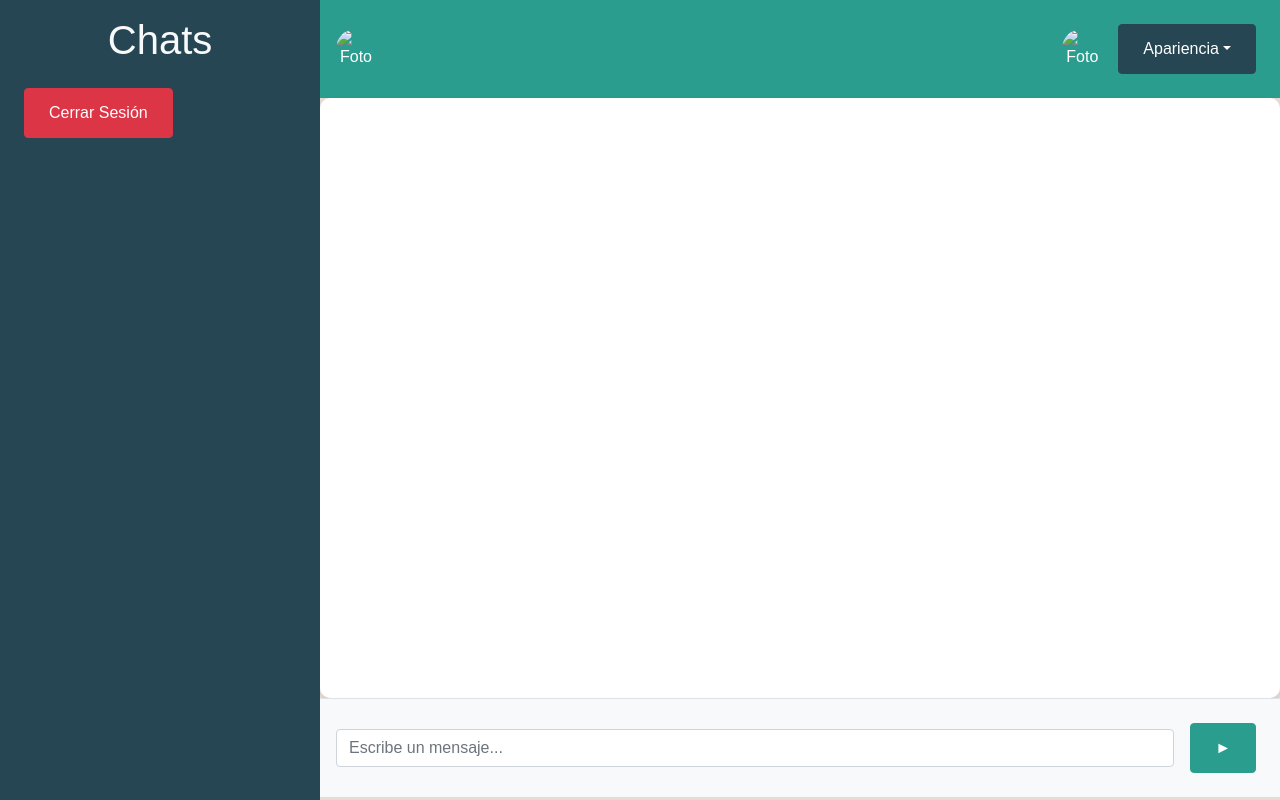
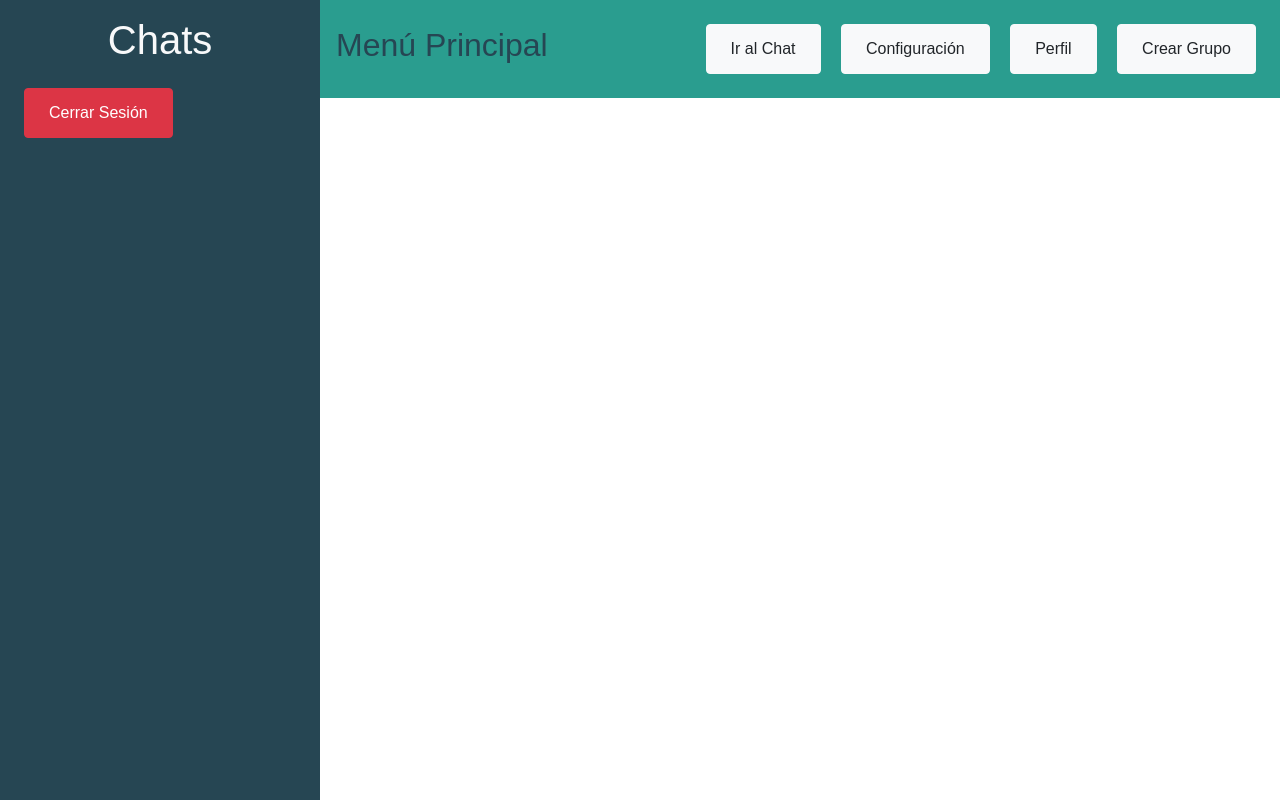
Before and after one commit to CriisGANG/ApiMensajeriaCCV, a Flask app: template templates/chat.html in a window 1280 px wide. Run offline with Flask 3, Linux system fonts and the light colour scheme; the template is opened without the code that fills it, so the values that code supplies are empty; some libraries are stand-ins or nearby versions.

Commit message:
Menu Principal

```diff
--- a/static/chat.js
+++ b/static/chat.js
@@ -12,11 +12,16 @@ document.addEventListener("DOMContentLoaded", function () {
   const displayedMessageIds = new Set(); // Set para almacenar los IDs de los mensajes ya mostrados
 
   // Cargar la lista de usuarios
+  // Limpiar la lista de usuarios antes de agregar nuevos
+  userList.innerHTML = '';
+
+  // Cargar la lista de usuarios
   users.forEach(user => {
+    const profilePictureUrl = user.user_profile_picture_url || '/static/default-profile.png'; // Imagen por defecto
     const li = document.createElement("li");
     li.classList.add("list-group-item", "user-item", "d-flex", "align-items-center");
     li.innerHTML = `
-      <img src="${user.profile_picture_url}" alt="Foto de perfil" class="profile-picture rounded-circle mr-2">
+      <img src="${profilePictureUrl}" alt="Foto de perfil" class="profile-picture rounded-circle mr-2">
       <div class="user-info">
         <span class="user-name">${user.username}</span>
         <span class="user-status">${user.status}</span>
@@ -39,8 +44,11 @@ document.addEventListener("DOMContentLoaded", function () {
       messageElement.classList.add(
         "message",
         message.sender_username === loggedInUser ? "sent" : "received",
-        message.status === "llegit" ? "read" : message.status === "rebut" ? "received" : "sent"
+        "p-2",
+        "mb-2",
+        "rounded"
       );
+      messageElement.style.textAlign = message.sender_username === loggedInUser ? "right" : "left"; // Alinear a la derecha si es el usuario
       messageElement.innerHTML = `<p><strong>${message.sender_username || "undefined"}</strong>: ${message.content}</p>`;
       chatMessages.appendChild(messageElement);
 
@@ -78,7 +86,7 @@ document.addEventListener("DOMContentLoaded", function () {
 
     // Crear el elemento del mensaje y agregarlo al chat
     const messageElement = document.createElement("div");
-    messageElement.classList.add("message", "sent");
+    messageElement.classList.add("message", "sent", "p-2", "mb-2", "rounded");
     messageElement.setAttribute("data-id", messageId); // Guardar el ID en el HTML
     messageElement.innerHTML = `<p><strong>${loggedInUser}</strong>: ${messageContent}</p>`;
     chatMessages.appendChild(messageElement);
--- a/static/script.js
+++ b/static/script.js
@@ -49,12 +49,14 @@ document.getElementById("loginForm").addEventListener("submit", async function (
           window.location.href = "/chat";  // Redirigir a otra página tras el login
       } else {
           errorMessage.textContent = responsejson.detail; // Mostrar mensaje de error
+          errorMessage.classList.add("error-visible"); // Añadir clase para mostrar el mensaje de error
       }
 
   } catch (error) {
       // 📌 Captura cualquier error en la petición fetch()
       console.error("Error en la petición:", error);
       errorMessage.textContent = "Error de conexión con el servidor.";
+      errorMessage.classList.add("error-visible"); // Añadir clase para mostrar el mensaje de error
   }
 });
 
--- a/templates/chat.html
+++ b/templates/chat.html
@@ -14,41 +14,21 @@
       <div id="Prueba" class="col-md-3 col-sm-12 sidebar bg-secondary text-white p-3">
         <h1 class="text-light">Chats</h1>
         <ul id="users" class="list-group user-list">
-          {% for user in users %}
-            <li class="list-group-item user-item d-flex align-items-center">
-              <img src="{{ user.profile_picture_url }}" alt="Foto de perfil" class="profile-picture rounded-circle mr-2">
-              <span>{{ user.username }}</span>
-            </li>
-          {% endfor %}
         </ul>
         <button id="logout" class="btn btn-danger mt-3">Cerrar Sesión</button>
       </div>
       <div id="chat-container" class="col-md-9 col-sm-12 chat-container d-flex flex-column">
-        <div class="chat-header d-flex justify-content-between align-items-center p-3 bg-primary text-white"> <!-- Cambiar a bg-primary -->
-          <div class="chat-header-info d-flex align-items-center">
-            <img src="{{ selected_user_profile_picture_url }}" alt="Foto de perfil" class="profile-picture rounded-circle mr-2">
-            <h2 class="username">{{ username }}</h2>
-          </div>
-          <div class="header-actions d-flex align-items-center position-relative">
-            <img src="{{ user_profile_picture_url }}" alt="Foto de perfil" class="profile-picture rounded-circle mr-2" id="profile-picture">
-            <button id="appearance-button" class="btn btn-secondary dropdown-toggle">Apariencia</button>
-            <div id="appearance-dropdown" class="appearance-dropdown dropdown-menu dropdown-menu-right">
-              <button id="dark-mode" class="dropdown-item">Modo Oscuro</button>
-              <button id="high-contrast" class="dropdown-item">Contraste Alto</button>
-              <button id="change-bg" class="dropdown-item">Cambiar Fondo</button>
-            </div>
+        <div class="menu-header d-flex justify-content-between align-items-center p-3 bg-primary text-white">
+          <h2 class="username">Menú Principal</h2>
+          <div>
+            <button id="go-to-chat" class="btn btn-light mr-2">Ir al Chat</button>
+            <button id="go-to-settings" class="btn btn-light mr-2">Configuración</button>
+            <button id="go-to-profile" class="btn btn-light mr-2">Perfil</button>
+            <button id="create-group" class="btn btn-light">Crear Grupo</button>
           </div>
         </div>
-        <div id="chat-messages" class="chat-messages flex-grow-1 p-3" style="background-image: url('{{ user_bg_picture_url }}');">
-          {% for message in conversation %}
-            <div class="message {% if message.sender_id == request.cookies.get('loggedInUser') %}sent{% else %}received{% endif %} p-2 mb-2 rounded">
-              <p><strong>{{ message.sender_username }}</strong>: {{ message.content }}</p>
-            </div>
-          {% endfor %}
-        </div>
-        <div class="chat-input-container d-flex p-3 bg-light border-top">
-          <input type="text" id="chat-input" class="form-control mr-2" placeholder="Escribe un mensaje...">
-          <button id="send-message" class="btn btn-primary">&#9658;</button>
+        <div class="menu-content flex-grow-1 p-3">
+          <!-- Contenido adicional si es necesario -->
         </div>
       </div>
     </div>
@@ -152,234 +132,22 @@
       }
     }
   }
+
+  document.getElementById("go-to-chat").addEventListener("click", function() {
+    window.location.href = "/chat";
+  });
+
+  document.getElementById("go-to-settings").addEventListener("click", function() {
+    window.location.href = "/settings";
+  });
+
+  document.getElementById("go-to-profile").addEventListener("click", function() {
+    window.location.href = "/profile";
+  });
+
+  document.getElementById("create-group").addEventListener("click", function() {
+    window.location.href = "/newGroup";
+  });
   </script>
 </body>
 </html>
-
-<style>
-body {
-  font-family: Arial, sans-serif;
-  background-color: #e5ddd5;
-  margin: 0;
-  padding: 0;
-  display: flex;
-  justify-content: center;
-  align-items: center;
-  height: 100vh;
-}
-
-.app-container {
-  display: flex;
-  width: 90%;
-  max-width: 1200px;
-  height: 90vh;
-  background-color: #ffffff;
-  border-radius: 10px;
-  box-shadow: 0 2px 5px rgba(0, 0, 0, 0.1);
-  overflow: hidden;
-}
-
-.sidebar {
-  width: 30%;
-  background-color: #075e54;
-  color: #ffffff;
-  padding: 20px;
-  box-sizing: border-box;
-  overflow-y: auto;
-}
-
-.settings-button {
-  margin-top: 20px;
-  padding: 10px;
-  background-color: #075e54;
-  color: #ffffff;
-  border: none;
-  border-radius: 5px;
-  cursor: pointer;
-}
-
-.chat-container {
-  width: 70%;
-  display: flex;
-  flex-direction: column;
-  background-color: #e5ddd5;
-  padding: 0;
-}
-
-.chat-header {
-  background-color: #075e54;
-  color: #ffffff;
-  padding: 15px;
-  text-align: center;
-  display: flex;
-  align-items: center;
-  justify-content: space-between;
-}
-
-.profile-picture {
-  width: 40px;
-  height: 40px;
-  border-radius: 50%;
-  cursor: pointer;
-}
-
-.chat-messages {
-  flex-grow: 1;
-  overflow-y: auto;
-  padding: 20px;
-  background-image: url('{{ user_bg_picture_url }}');
-  background-size: cover;
-}
-
-.message {
-  padding: 10px;
-  margin: 10px 0;
-  border-radius: 10px;
-  max-width: 70%;
-  word-wrap: break-word;
-}
-
-.message.sent {
-  background-color: #dcf8c6;
-  align-self: flex-end;
-  text-align: right;
-}
-
-.message.received {
-  background-color: #ffffff;
-  border: 1px solid #ddd;
-  align-self: flex-start;
-}
-
-.chat-input-container {
-  display: flex;
-  align-items: center;
-  padding: 10px;
-  background-color: #ffffff;
-  border-top: 1px solid #ddd;
-}
-
-.chat-input {
-  flex-grow: 1;
-  padding: 10px;
-  border: 1px solid #ddd;
-  border-radius: 20px;
-  margin-right: 10px;
-}
-
-.send-message-button {
-  padding: 10px;
-  background-color: #075e54;
-  color: #ffffff;
-  border: none;
-  border-radius: 50%;
-  width: 40px;
-  height: 40px;
-  font-size: 18px;
-  cursor: pointer;
-}
-
-.modal {
-  display: none;
-  position: fixed;
-  z-index: 1;
-  left: 0;
-  top: 0;
-  width: 100%;
-  height: 100%;
-  overflow: auto;
-  background-color: rgb(0,0,0);
-  background-color: rgba(0,0,0,0.4);
-  justify-content: center;
-  align-items: center;
-}
-
-.modal-content {
-  background-color: #fefefe;
-  margin: auto;
-  padding: 20px;
-  border: 1px solid #888;
-  width: 80%;
-  max-width: 500px;
-  border-radius: 10px;
-}
-
-.close-button {
-  color: #aaa;
-  float: right;
-  font-size: 28px;
-  font-weight: bold;
-}
-
-.close-button:hover,
-.close-button:focus {
-  color: black;
-  text-decoration: none;
-  cursor: pointer;
-}
-
-.save-button {
-  padding: 10px;
-  background-color: #075e54;
-  color: #ffffff;
-  border: none;
-  border-radius: 5px;
-  cursor: pointer;
-}
-
-.header-actions {
-  display: flex;
-  align-items: center;
-  position: relative;
-}
-
-.appearance-button {
-  margin-left: 10px;
-  padding: 10px;
-  background-color: #075e54;
-  color: #ffffff;
-  border: none;
-  border-radius: 5px;
-  cursor: pointer;
-}
-
-.appearance-dropdown {
-  display: none;
-  position: absolute;
-  background-color: #ffffff;
-  box-shadow: 0 8px 16px rgba(0, 0, 0, 0.2);
-  z-index: 1;
-  right: 0;
-  top: 100%;
-  border-radius: 5px;
-  overflow: hidden;
-}
-
-.appearance-dropdown.show {
-  display: block;
-}
-
-.dropdown-item {
-  padding: 10px;
-  background-color: #ffffff;
-  color: #000000;
-  border: none;
-  width: 100%;
-  text-align: left;
-  cursor: pointer;
-}
-
-.dropdown-item:hover {
-  background-color: #ddd;
-}
-
-.dark-mode {
-  background-color: #333;
-  color: #ffffff;
-}
-
-.high-contrast {
-  background-color: #000000;
-  color: #ffffff;
-}
-</style>
```
Also changed, not shown: hola.sql (added, +12 -0 lines), static/styles.css (+31 -0 lines), static/users.js (+11 -10 lines), static/default-profile.png (added).
